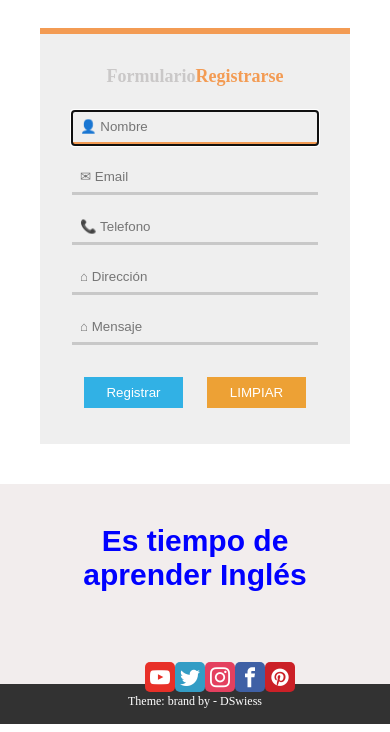
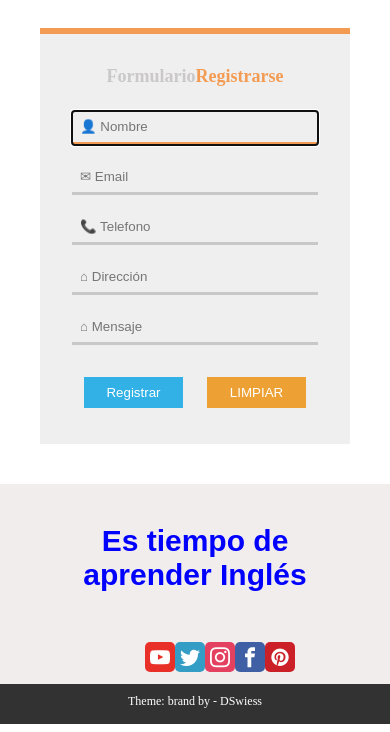
Before and after one commit to DianaSwiess/Royer, a plain HTML site: page Inscribete.html in a window 390 px wide. Shown: the part 112-844 px from the top of the page. Drawn offline with Linux system fonts and the light colour scheme; files whose address does not match are found by name.

Commit message:
margen social responsive

```diff
--- a/css/main.css
+++ b/css/main.css
@@ -80,6 +80,9 @@ input:focus{
 	width:100%;
 	height:200px;
 }
+	.green ul{
+	margin-top:10px;
+}
 .green h1{
 	padding:20px;
 }
```
